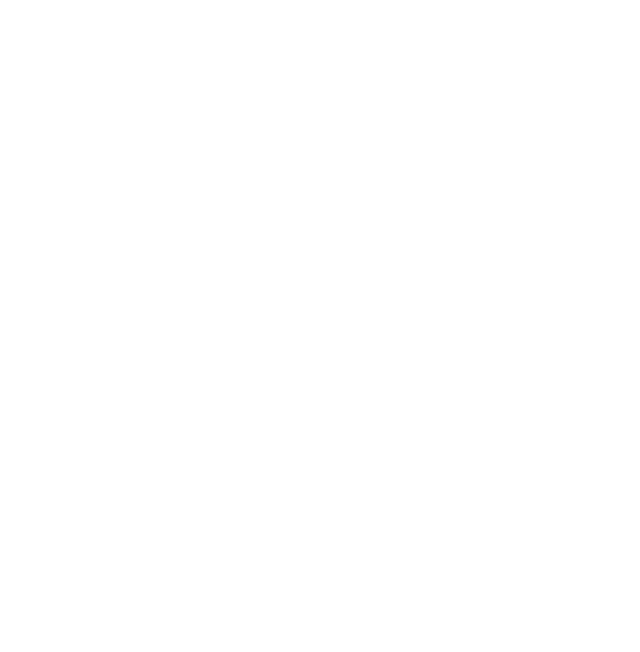
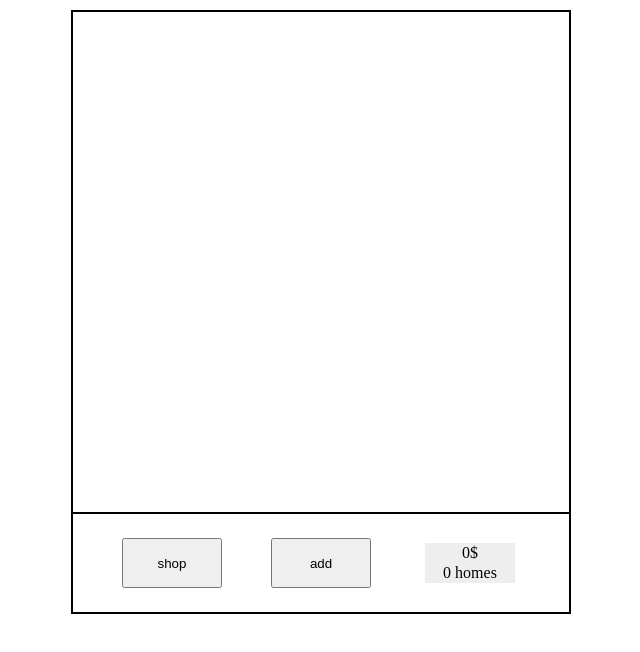
Before and after one commit to Alihaitham26/merge-game, a website: page index.html in a window 1280 px wide. Shown: the whole page, without its empty margins (319-959 px from the left). Drawn offline with nearby package versions, Linux system fonts and the light colour scheme; files that its build step writes are made by us from their sources.

Commit message:
make game structure

```diff
--- a/index.html
+++ b/index.html
@@ -8,6 +8,17 @@
     <link rel="stylesheet" href="styles/main.css">
 </head>
 <body>
+    <div class="game">
+        <div class="homes-area"></div>
+        <div class="down-bar">
+            <button>shop</button>
+            <button>add</button>
+            <div class="info">
+                <span>0$</span>
+                <span>0 homes</span>
+            </div>
+        </div>
+    </div>
     <script src="scripts/main.js"></script>
 </body>
 </html>
--- a/styles/main.scss
+++ b/styles/main.scss
@@ -0,0 +1,46 @@
+*{
+    box-sizing: border-box;
+}
+body{
+    margin: 0;
+}
+.game{
+    width: 500px;
+    height: 604px;
+    border: 2px solid #000;
+    margin: 10px auto;
+    .homes-area{
+        width: 100%;
+        height: 500px;
+    }
+    .down-bar{
+        // background-color: #0ef;
+        display: flex;
+        justify-content: space-evenly;
+        align-items: center;
+        width: 100%;
+        height: 100px;
+        border-top: 2px solid #000;
+        button{
+            width: 100px;
+            height: 50px;
+        }
+        .info{
+            width: 100px;
+            height: 50px;
+            padding: 5px;
+            span{
+                line-height: 20px;
+                display: block;
+                background-color: #eee;
+                text-align: center;
+            }
+        }
+    }
+}
+@media (max-width:780px) {
+    .game{
+        width: 300px;
+        height: 500px;
+    }
+}
```
